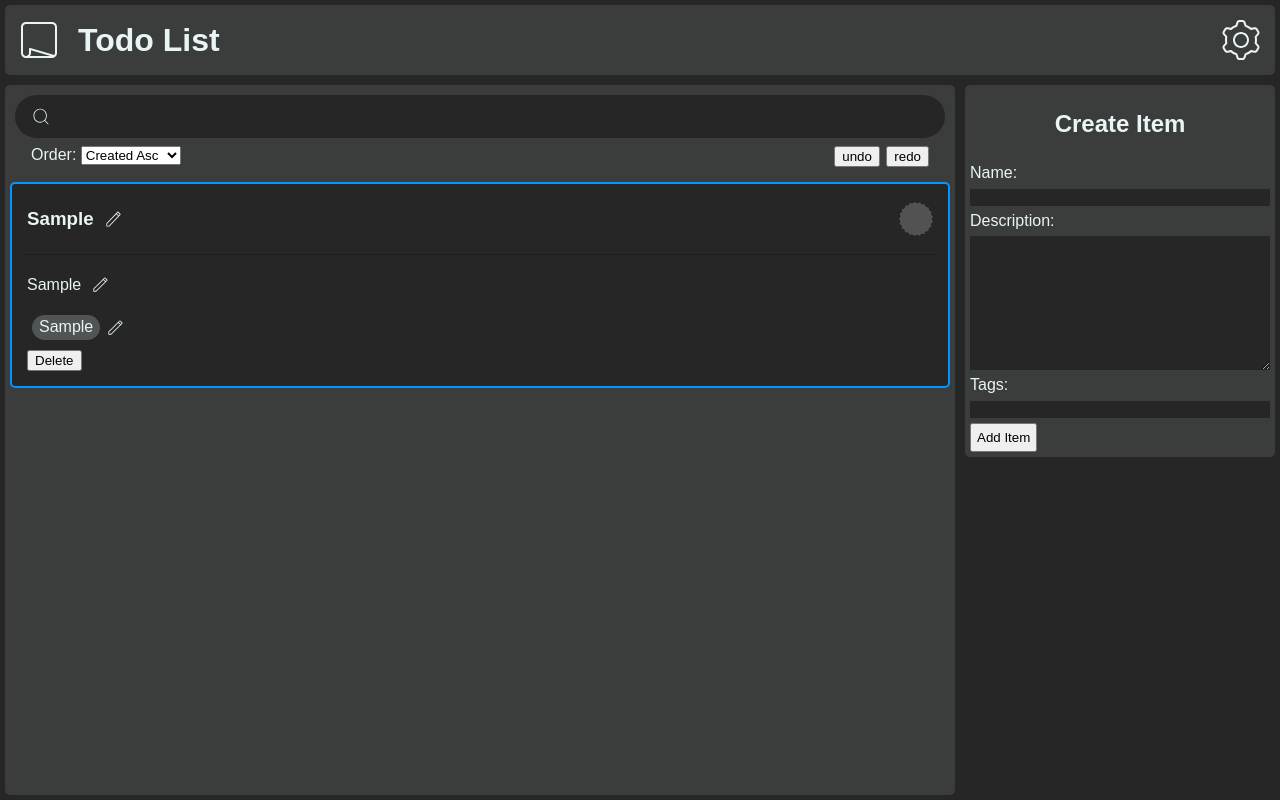
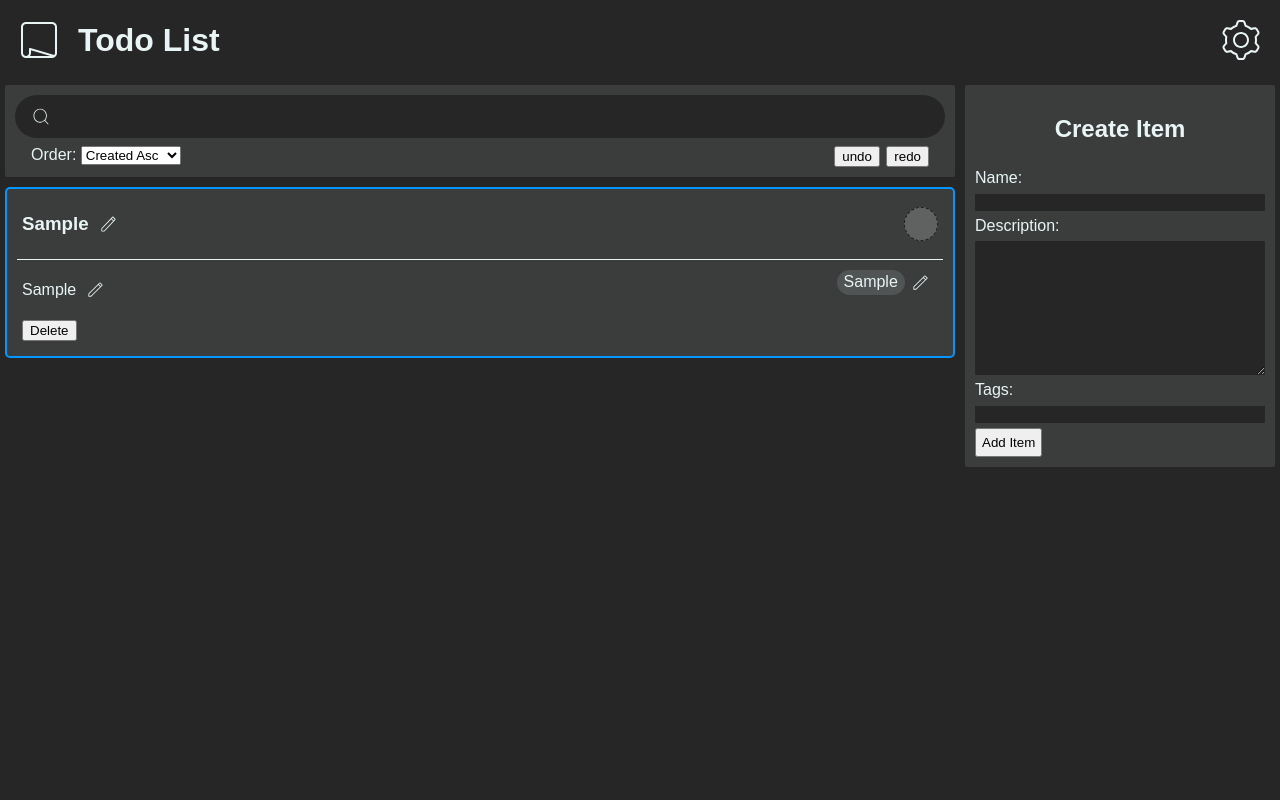
Before and after one commit to jamie-thompson-1024/TODO-React-App, a React (Create React App) app in the folder todo-app-react/: page / in a window 1280 px wide. Both pictures are taken after typing "Sample", "Sample", "Sample" into the empty fields and a click on the button "Add Item". Built offline with nearby package versions, Linux system fonts and the light colour scheme.

Commit message:
Update Look

```diff
--- a/todo-app-react/src/Components/App.css
+++ b/todo-app-react/src/Components/App.css
@@ -22,6 +22,11 @@
     grid-template-columns: auto 20em;
     grid-template-rows: 5em auto;
   }
+}
+
+.App button
+{
+
 }
 
 .theme-dark
--- a/todo-app-react/src/Components/Header/Header.css
+++ b/todo-app-react/src/Components/Header/Header.css
@@ -9,11 +9,6 @@
 
     padding: 10px;
     margin: 5px;
-
-    border: var(--theme-box-border);
-    border-radius: 5px;
-
-    background-color: var(--theme-background-1);
 }
 
 .Header-Title
--- a/todo-app-react/src/Components/ItemForm/ItemForm.css
+++ b/todo-app-react/src/Components/ItemForm/ItemForm.css
@@ -7,14 +7,14 @@
     flex-direction: column;
     row-gap: 5px;
 
-    padding: 5px;
+    padding: 10px;
     margin: 5px;
 
     height: fit-content;
 
     background-color: var(--theme-background-1);
-    border-radius: 5px;
-    border: var(--theme-box-border);
+
+    border-radius: 2px;
 }
 
 .ItemForm-errorMessage
@@ -39,7 +39,7 @@
 
 .ItemForm > input:focus
 {
-    outline: var(--theme-foreground-text) solid 1px;
+    outline: var(--theme-select-border) solid 1px;
     border-radius: 3px;
 }
 
@@ -52,7 +52,7 @@
 
 .ItemForm > textarea:focus
 {
-    outline: var(--theme-foreground-text) solid 1px;
+    outline: var(--theme-select-border) solid 1px;
     border-radius: 3px;
 }
 
--- a/todo-app-react/src/Components/ItemViewer/Item.css
+++ b/todo-app-react/src/Components/ItemViewer/Item.css
@@ -1,8 +1,8 @@
 .Item
 {
-    background-color: var(--theme-background-0);
+    background-color: var(--theme-background-1);
 
-    border-radius: 5px;
+    border-radius: 2px;
 }
 
 .Item-descInput
@@ -33,6 +33,9 @@
     flex-wrap: wrap;
 
     margin-top: 5px;
+
+    grid-column: 1 / 3;
+    grid-row: 2 / 3;
 }
 
 .Item-options-del
@@ -78,6 +81,12 @@
     display: flex;
     align-items: center;
     column-gap: 7px;
+
+    align-self: start;
+    justify-self: start;
+
+    grid-column: 1 / 2;
+    grid-row: 1 / 2;
 }
 
 .Item-desc
@@ -107,7 +116,6 @@
     border-radius: 999px;
     padding: 3px 3px 3px 3px;
 
-    /*background-color: var(--theme-background-2);*/
     background-color: transparent;
 
     cursor: pointer;
@@ -130,7 +138,20 @@
     margin: 0 10px 10px 10px;
     padding: 5px 5px 5px 5px;
 
-    border-top: 1px solid var(--theme-foreground-border);
+    display: grid;
+    grid-template-columns: auto auto;
+    grid-template-rows: auto auto;
+
+    border-top: 1px solid var(--theme-foreground-text);
+}
+
+.Item-tagGridBox
+{
+    grid-column: 2 / 3;
+    grid-row: 1 / 2;
+    align-self: start;
+    justify-self: end;
+    max-width: 60%;
 }
 
 .Item-state
@@ -157,9 +178,16 @@
     display: none;
 }
 
+.Item-tagEditInput-Label
+{
+    display: flex;
+    flex-direction: row;
+    gap: 10px;
+}
+
 .Item input
 {
-    background-color: var(--theme-background-1);
+    background-color: var(--theme-background-0);
     color: var(--theme-foreground-text);
     border: none;
 
@@ -171,6 +199,6 @@
 
 .Item input:focus
 {
-    outline: var(--theme-foreground-text) solid 1px;
+    outline: var(--theme-select-border) solid 1px;
     border-radius: 3px;
 }
--- a/todo-app-react/src/Components/ItemViewer/Item.tsx
+++ b/todo-app-react/src/Components/ItemViewer/Item.tsx
@@ -153,8 +153,11 @@ function Item(props: ItemProps)
                         onClick={() => {
                             setEditMode(
                                 editMode === EditMode.DESC ? EditMode.NONE : EditMode.DESC)
-                }}><img src={editSvgLogo} alt="edit"/></div>
+                        }}>
+                            <img src={editSvgLogo} alt="edit"/>
                     </div>
+               </div>
+               <div className="Item-tagGridBox">
                     <div className="Item-tags">
                         {
                             props.tags.map((tag, i) => {
@@ -180,10 +183,17 @@ function Item(props: ItemProps)
                             }}><img src={editSvgLogo} alt="edit"/></div>
                     </div>
                     { (() => { if(editMode === EditMode.TAGS) {
-                    return (<input
+                        return (
+                            <label htmlFor="Item-tagEditInput" className="Item-tagEditInput-Label">
+                                New Tag:
+                                <input
+                                    id="Item-tagEditInput"
                                     ref={ tagsRef }
-                        type="text"></input>);
+                                    type="text">
+                                </input>
+                            </label>);
                     }})() }
+                </div>
                 <div className="Item-options">
                     <button className="Item-options-del" onClick={deleteThis}>
                         Delete
--- a/todo-app-react/src/Components/ItemViewer/ItemViewer.css
+++ b/todo-app-react/src/Components/ItemViewer/ItemViewer.css
@@ -3,19 +3,13 @@
     grid-row: 3 / 4;
     grid-column: 1 / 2;
 
-    padding: 5px;
     margin: 5px;
 
-    overflow-y: auto;
+    overflow-y: visible;
 
     display: flex;
     flex-direction: column;
     row-gap: 10px;
-
-    border-radius: 5px;
-    border: var(--theme-box-border);
-
-    background-color: var(--theme-background-1);
 }
 
 @media (min-width: 45em)
@@ -24,5 +18,7 @@
     {
         grid-row: 2 / 3;
         grid-column: 1 / 2;
+
+        overflow-y: auto;
     }
 }
--- a/todo-app-react/src/Components/ItemViewer/SearchBar.css
+++ b/todo-app-react/src/Components/ItemViewer/SearchBar.css
@@ -1,9 +1,13 @@
 .SearchBar
 {
-    padding: 5px;
+    padding: 10px;
     display: flex;
     flex-direction: column;
     row-gap: 8px;
+
+    border-radius: 2px;
+
+    background-color: var(--theme-background-1);
 }
 
 .SearchBar-bar
@@ -25,9 +29,14 @@
     margin: 0 1em 0 1em;
 }
 
+.SearchBar-SortOptions > select:focus
+{
+    outline: var(--theme-select-border) solid 1px;
+}
+
 .SearchBar-focus
 {
-    outline: var(--theme-foreground-text) solid 1px;
+    outline: var(--theme-select-border) solid 1px;
 }
 
 .SearchBar-undoRedoControls
```
Lines whose indentation alone changed are shown as unchanged.
